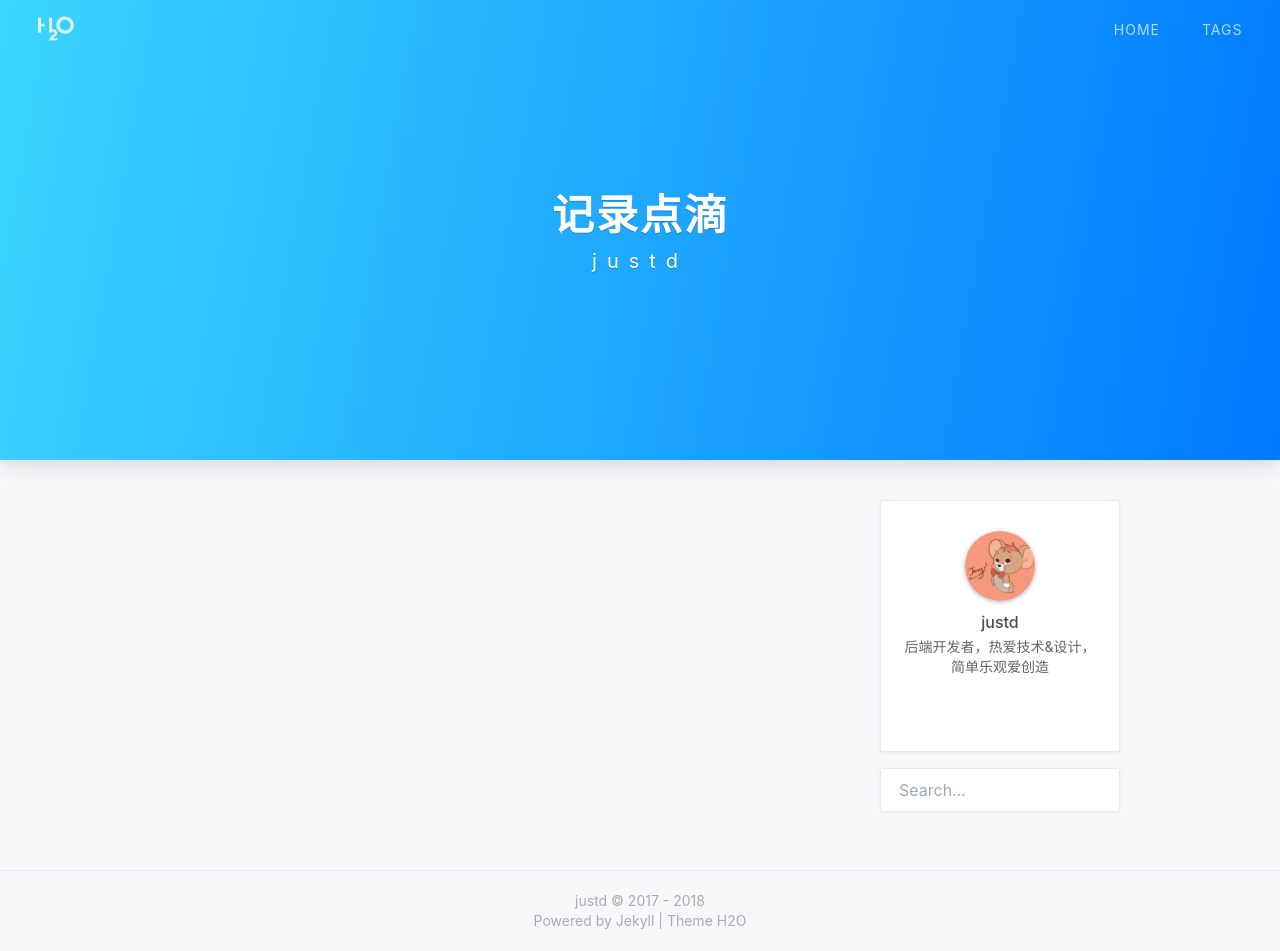
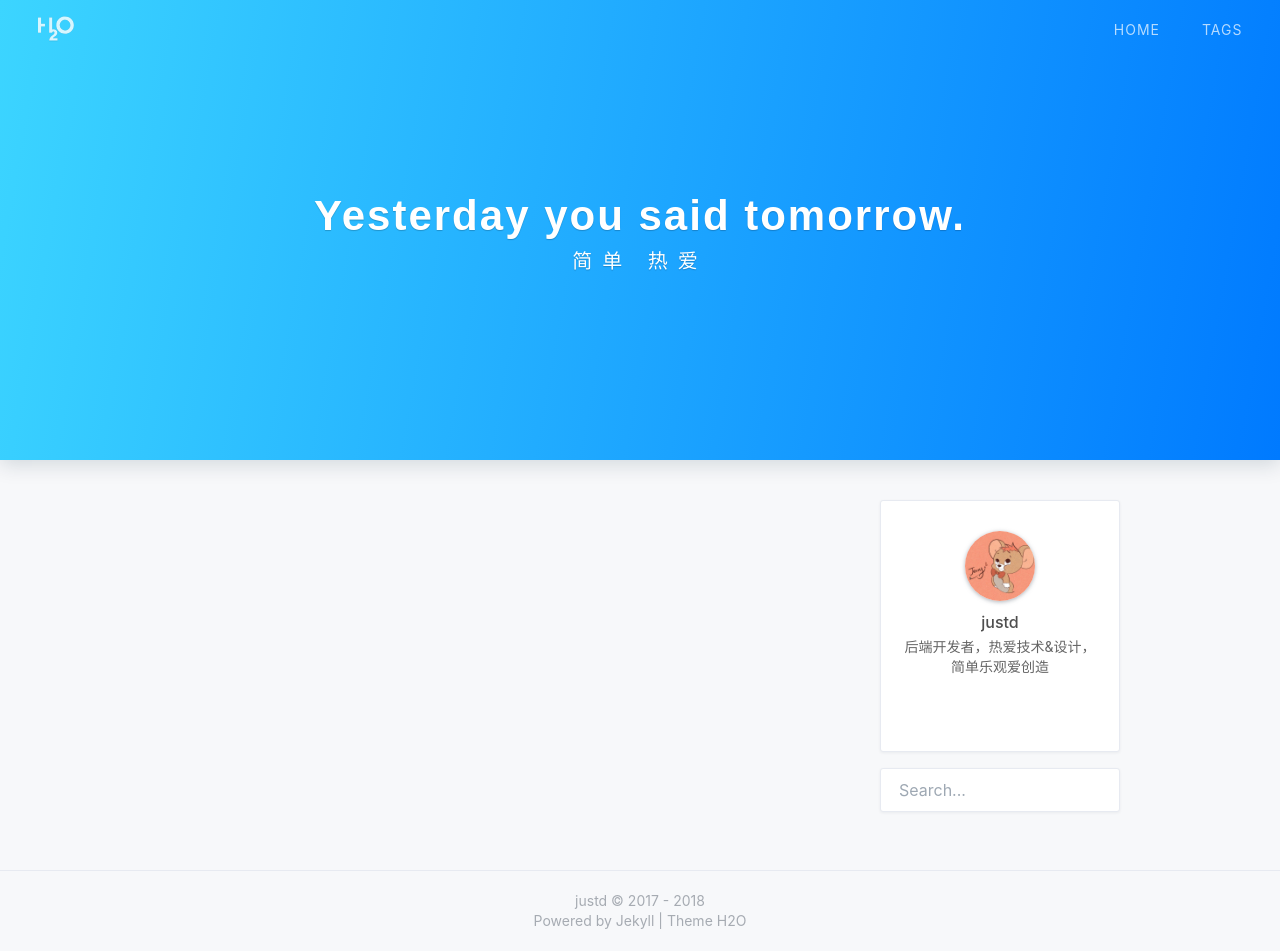
Before and after one commit to justde/justde.github.io, a Jekyll site: the page built from index.html, in a window 1280 px wide and 951 px high. Built offline with Jekyll 4.4.1, drawn with Linux system fonts in a browser that asks for light colours; nearby versions of some CDN libraries; the list of posts is cut into pages by our own code; a style sheet for code colours, icons or effects is not loaded.

Commit message:
Update index.html

```diff
--- a/index.html
+++ b/index.html
@@ -1,7 +1,7 @@
 ---
 layout: default
-home-title: 记录点滴
-description: justd
+home-title: Yesterday you said tomorrow.
+description: 简单 热爱
 ---
 
 {% include header.html %}
```
